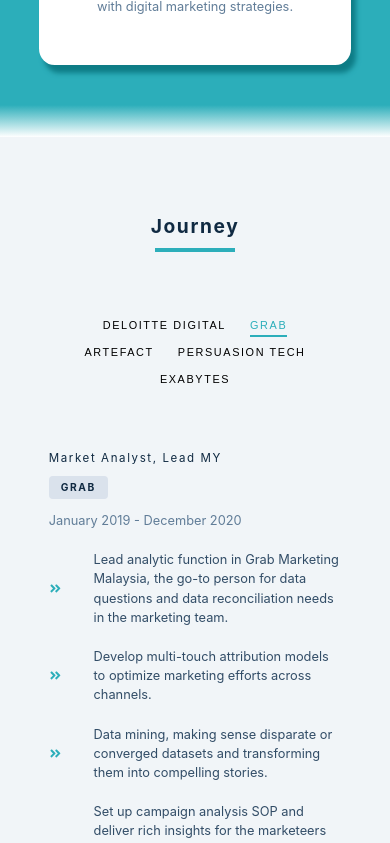
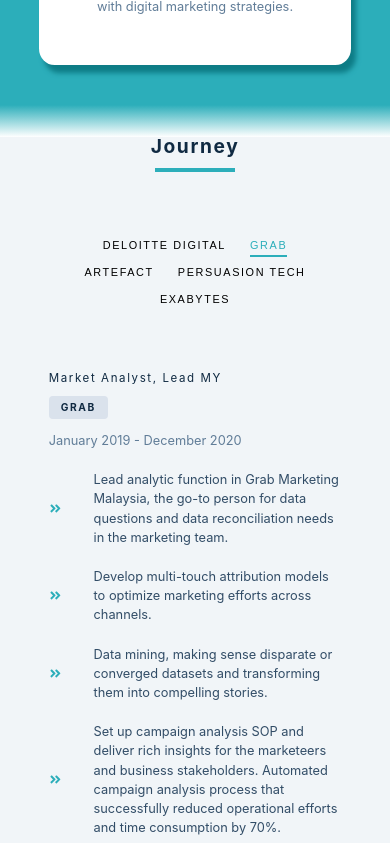
Before and after one commit to cshyang/personal-cv1, a React (Create React App) app: page / in a window 390 px wide. Shown: the part 2240-3083 px from the top of the page. Built offline with nearby package versions, Linux system fonts and the light colour scheme.

Commit message:
adjust job section

```diff
--- a/src/Jobs.css
+++ b/src/Jobs.css
@@ -3,6 +3,12 @@
 Jobs
 ===============
 */
+
+.job-section {
+  width: 80vw;
+  height: 65vh;
+  margin: auto;
+}
 
 .job-center {
   width: 80vw;
@@ -95,6 +101,10 @@
 }
 
 @media screen and (max-width: 450px) {
+  .job-section {
+    height: auto;
+    margin-bottom: 5rem;
+  }
   .job-center {
     width: 75vw;
   }
--- a/src/Jobs.js
+++ b/src/Jobs.js
@@ -4,11 +4,11 @@
 import "./Jobs.css";
 
 function Jobs() {
-  const [jobs, setJob] = useState(data);
+  const jobs = data;
   const [value, setValue] = useState(1);
 
   return (
-    <section className="section" id="job">
+    <section className="job-section" id="job">
       <div className="title">
         <h2>Journey</h2>
         <div className="underline"></div>
@@ -18,7 +18,7 @@
           {jobs.map((job, index) => (
             <button
               key={job.id}
-              className={`job-btn ${index == value && "active-btn"}`}
+              className={`job-btn ${index === value && "active-btn"}`}
               onClick={() => setValue(index)}
             >
               {job.company}
```
